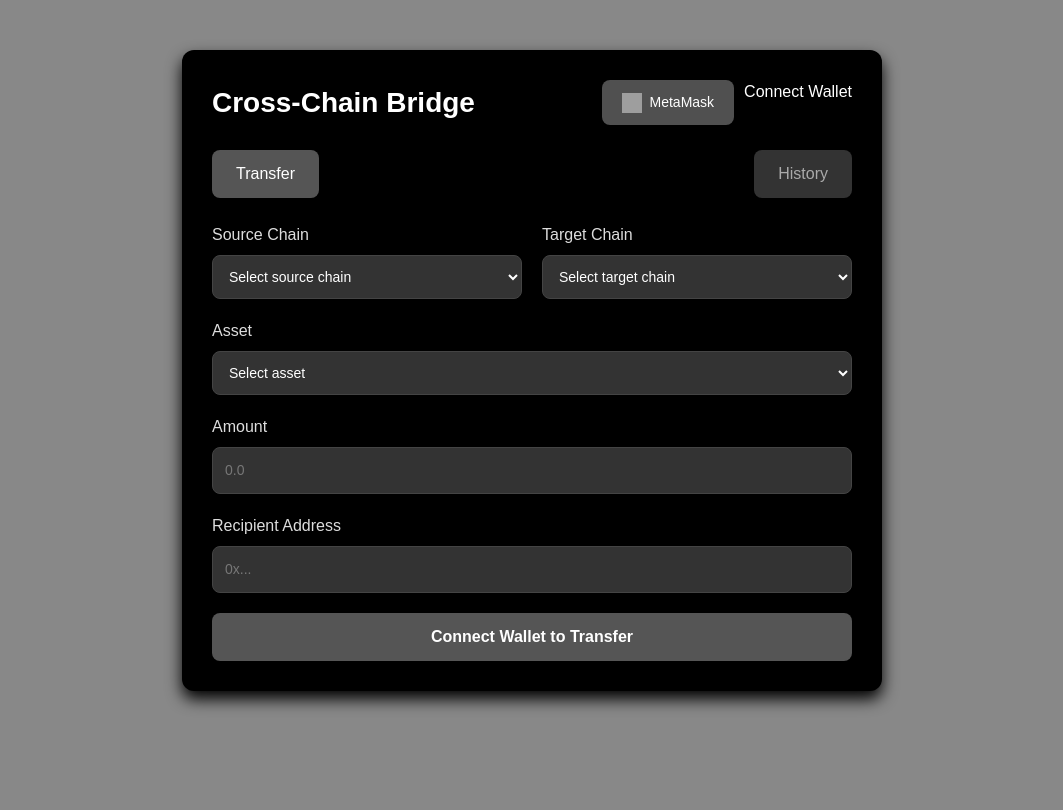
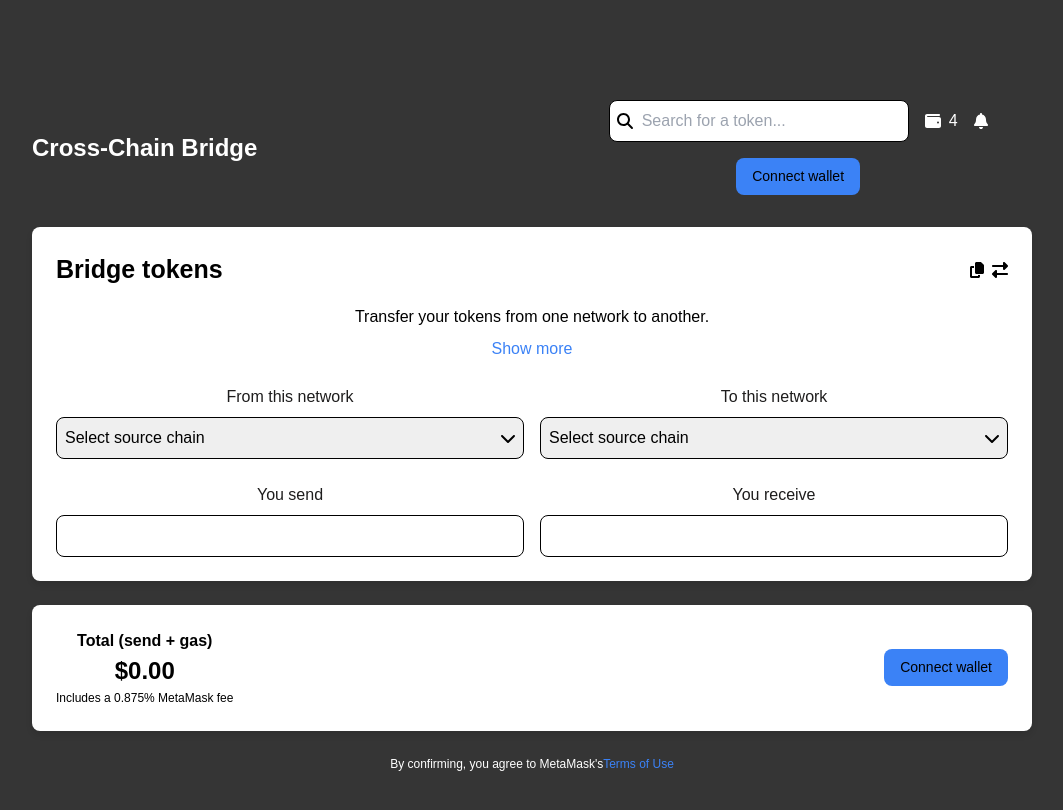
Before and after one commit to itshivams/Cross-Chain-Bridge, a Next.js app in the folder frontend/: page / in a window 1280 px wide. Shown: the top 810 px of the page, without its empty margins (108-1171 px from the left). Built offline with nearby package versions, Linux system fonts and the light colour scheme; grey boxes are pictures that could not be loaded.

Commit message:
fronted updated

```diff
--- a/frontend/package.json
+++ b/frontend/package.json
@@ -10,6 +10,9 @@
   },
   "dependencies": {
     "@ethersproject/providers": "^5.7.2",
+    "@fortawesome/fontawesome-svg-core": "^6.7.2",
+    "@fortawesome/free-solid-svg-icons": "^6.7.2",
+    "@fortawesome/react-fontawesome": "^0.2.2",
     "@hookform/resolvers": "^3.10.0",
     "@walletconnect/web3-provider": "^1.8.0",
     "ethers": "^6.13.5",
--- a/frontend/src/components/TransferForm.tsx
+++ b/frontend/src/components/TransferForm.tsx
@@ -1,173 +1,185 @@
-import { useState } from "react";
-import { useForm } from "react-hook-form";
-import { zodResolver } from "@hookform/resolvers/zod";
-import * as z from "zod";
+import React, { useState } from "react";
 import styles from "../styles/TransferForm.module.css";
-import WalletConnector from "./WalletConnector";
+import Link from "next/link";
+import { FontAwesomeIcon } from "@fortawesome/react-fontawesome";
+import {
+  faSearch,
+  faWallet,
+  faBell,
+  faCopy,
+  faExchangeAlt,
+  faChevronDown,
+} from "@fortawesome/free-solid-svg-icons";
 
-const transferSchema = z.object({
-  sourceChain: z.string().nonempty("Source chain is required"),
-  targetChain: z.string().nonempty("Target chain is required"),
-  asset: z.string().nonempty("Asset is required"),
-  amount: z.number().min(0.01, "Amount must be greater than 0"),
-  recipient: z
-    .string()
-    .startsWith("0x")
-    .length(42, "Invalid recipient address"),
-});
+const TransferForm = () => {
+  const [fromNetwork, setFromNetwork] = useState("");
+  const [toNetwork, setToNetwork] = useState("");
+  const [sendAmount, setSendAmount] = useState("");
+  const [receiveAmount, setReceiveAmount] = useState("");
+  const [message, setMessage] = useState("");
 
-export default function TransferForm() {
-  const [activeTab, setActiveTab] = useState("transfer");
-
-  const {
-    register,
-    handleSubmit,
-    formState: { errors },
-  } = useForm({
-    resolver: zodResolver(transferSchema),
-  });
-
-  const onSubmit = (data) => {
-    console.log("Form Submitted:", data);
-    alert("Transfer initiated!");
+  // Function to handle wallet connection
+  const handleConnectWallet = () => {
+    setMessage("Wallet connected successfully!");
   };
 
-  const connectMetaMask = () => {
-    alert("Connecting to MetaMask...");
-    // Add MetaMask connection logic here
+  // Function to swap "From" and "To" networks
+  const handleSwapNetworks = () => {
+    const temp = fromNetwork;
+    setFromNetwork(toNetwork);
+    setToNetwork(temp);
+    setMessage("Networks swapped successfully!");
   };
 
-  const connectWalletConnect = () => {
-    alert("Connecting to WalletConnect...");
-    // Add WalletConnect connection logic here
+  // Function to copy text to clipboard
+  const handleCopy = () => {
+    const textToCopy = "Your wallet address or other text here";
+    navigator.clipboard
+      .writeText(textToCopy)
+      .then(() => {
+        setMessage("Copied to clipboard!");
+      })
+      .catch(() => {
+        setMessage("Failed to copy to clipboard.");
+      });
   };
 
   return (
-    <div className={styles.formContainer}>
-      {/* Header */}
-      <div className={styles.header}>
+    <div className={styles.container}>
+      <header className={styles.header}>
         <h1 className={styles.title}>Cross-Chain Bridge</h1>
-        <div className={styles.walletButtons}>
+        <div className={styles.headerRight}>
+          <div className={styles.searchWrapper}>
+            <input
+              type="text"
+              placeholder="Search for a token..."
+              className={styles.searchInput}
+            />
+            <FontAwesomeIcon icon={faSearch} className={styles.searchIcon} />
+          </div>
+          <div className={styles.wallet}>
+            <FontAwesomeIcon icon={faWallet} />
+            <span>4</span>
+          </div>
+          <FontAwesomeIcon icon={faBell} />
           <button
-            type="button"
-            className={styles.walletButton}
-            onClick={connectMetaMask}
+            className={styles.connectButton}
+            onClick={handleConnectWallet}
           >
-            <img
-              src="https://uxwing.com/wp-content/themes/uxwing/download/brands-and-social-media/metamask-icon.png"
-              alt="MetaMask"
-            />
-            MetaMask
+            Connect wallet
           </button>
+        </div>
+      </header>
 
-          <WalletConnector />
-        </div>
-      </div>
+      <main>
+        {/* Display messages */}
+        {message && <p className={styles.message}>{message}</p>}
 
-      {/* Tabs */}
-      <div className={styles.tabs}>
-        <button
-          className={`${styles.tab} ${
-            activeTab === "transfer" ? styles.activeTab : ""
-          }`}
-          onClick={() => setActiveTab("transfer")}
-        >
-          Transfer
-        </button>
-        <button
-          className={`${styles.tab} ${
-            activeTab === "history" ? styles.activeTab : ""
-          }`}
-          onClick={() => setActiveTab("history")}
-        >
-          History
-        </button>
-      </div>
+        <div className={styles.card}>
+          <div className={styles.cardHeader}>
+            <h2 className={styles.cardTitle}>Bridge tokens</h2>
+            <div className={styles.cardActions}>
+              <FontAwesomeIcon
+                icon={faCopy}
+                onClick={handleCopy}
+                style={{ cursor: "pointer" }}
+              />
+              <FontAwesomeIcon
+                icon={faExchangeAlt}
+                onClick={handleSwapNetworks}
+                style={{ cursor: "pointer" }}
+              />
+            </div>
+          </div>
+          <p className={styles.cardText}>
+            Transfer your tokens from one network to another.
+          </p>
+          <Link href="#" passHref>
+            <span className={styles.showMore}>Show more</span>
+          </Link>
 
-      {activeTab === "transfer" && (
-        <form className={styles.form} onSubmit={handleSubmit(onSubmit)}>
-          {/* Source Chain */}
-          <div className={styles.fieldRow}>
-            <div className={styles.field}>
-              <label htmlFor="sourceChain">Source Chain</label>
-              <select id="sourceChain" {...register("sourceChain")}>
-                <option value="">Select source chain</option>
-                <option value="ethereum">Ethereum</option>
-                <option value="polygon">Polygon</option>
-                <option value="binance">Binance Smart Chain</option>
-              </select>
-              {errors.sourceChain && (
-                <p className={styles.error}>{errors.sourceChain.message}</p>
-              )}
+          <div className={styles.grid}>
+            <div>
+              <p className={styles.label}>From this network</p>
+              <div className={styles.selectWrapper}>
+                <select
+                  className={styles.select}
+                  value={fromNetwork}
+                  onChange={(e) => setFromNetwork(e.target.value)}
+                >
+                  <option>Select source chain</option>
+                  <option>Ethereum</option>
+                  <option>Polygon</option>
+                  <option>Optimism</option>
+                </select>
+                <FontAwesomeIcon icon={faChevronDown} className={styles.icon} />
+              </div>
             </div>
-            <div className={styles.field}>
-              <label htmlFor="targetChain">Target Chain</label>
-              <select id="targetChain" {...register("targetChain")}>
-                <option value="">Select target chain</option>
-                <option value="ethereum">Ethereum</option>
-                <option value="polygon">Polygon</option>
-                <option value="binance">Binance Smart Chain</option>
-              </select>
-              {errors.targetChain && (
-                <p className={styles.error}>{errors.targetChain.message}</p>
-              )}
+            <div>
+              <p className={styles.label}>To this network</p>
+              <div className={styles.selectWrapper}>
+                <select
+                  className={styles.select}
+                  value={toNetwork}
+                  onChange={(e) => setToNetwork(e.target.value)}
+                >
+                  <option>Select source chain</option>
+                  <option>Ethereum</option>
+                  <option>Polygon</option>
+                  <option>Optimism</option>
+                </select>
+                <FontAwesomeIcon icon={faChevronDown} className={styles.icon} />
+              </div>
             </div>
           </div>
 
-          {/* Asset */}
-          <div className={styles.field}>
-            <label htmlFor="asset">Asset</label>
-            <select id="asset" {...register("asset")}>
-              <option value="">Select asset</option>
-              <option value="eth">ETH</option>
-              <option value="usdt">USDT</option>
-              <option value="matic">MATIC</option>
-            </select>
-            {errors.asset && (
-              <p className={styles.error}>{errors.asset.message}</p>
-            )}
+          <div className={styles.grid}>
+            <div>
+              <p className={styles.label}>You send</p>
+              <input
+                type="text"
+                className={styles.input}
+                value={sendAmount}
+                onChange={(e) => setSendAmount(e.target.value)}
+              />
+            </div>
+            <div>
+              <p className={styles.label}>You receive</p>
+              <input
+                type="text"
+                className={styles.input}
+                value={receiveAmount}
+                onChange={(e) => setReceiveAmount(e.target.value)}
+              />
+            </div>
           </div>
+        </div>
 
-          {/* Amount */}
-          <div className={styles.field}>
-            <label htmlFor="amount">Amount</label>
-            <input
-              id="amount"
-              type="number"
-              step="0.01"
-              placeholder="0.0"
-              {...register("amount", { valueAsNumber: true })}
-            />
-            {errors.amount && (
-              <p className={styles.error}>{errors.amount.message}</p>
-            )}
+        <div className={styles.card}>
+          <div className={styles.cardFooter}>
+            <div>
+              <p className={styles.total}>Total (send + gas)</p>
+              <p className={styles.totalAmount}>$0.00</p>
+              <p className={styles.fee}>Includes a 0.875% MetaMask fee</p>
+            </div>
+            <button
+              className={styles.connectButton}
+              onClick={handleConnectWallet}
+            >
+              Connect wallet
+            </button>
           </div>
+        </div>
 
-          {/* Recipient Address */}
-          <div className={styles.field}>
-            <label htmlFor="recipient">Recipient Address</label>
-            <input
-              id="recipient"
-              type="text"
-              placeholder="0x..."
-              {...register("recipient")}
-            />
-            {errors.recipient && (
-              <p className={styles.error}>{errors.recipient.message}</p>
-            )}
-          </div>
-
-          <button type="submit" className={styles.submitButton}>
-            Connect Wallet to Transfer
-          </button>
-        </form>
-      )}
-
-      {activeTab === "history" && (
-        <div className={styles.history}>
-          <p>No transfer history yet.</p>
-        </div>
-      )}
+        <p className={styles.terms}>
+          By confirming, you agree to MetaMask's
+          <Link href="https://consensys.io/terms-of-use" passHref>
+            <span className={styles.termsLink}>Terms of Use</span>
+          </Link>
+        </p>
+      </main>
     </div>
   );
-}
+};
+
+export default TransferForm;
--- a/frontend/src/styles/TransferForm.module.css
+++ b/frontend/src/styles/TransferForm.module.css
@@ -1,161 +1,239 @@
-/* Wrap everything in a container class */
-.formContainer {
-  max-width: 700px;
-  margin: 50px auto;
-  padding: 30px;
-  background: #000000;
-  color: #fff;
-  border-radius: 12px;
-  box-shadow: 0 8px 16px rgb(0, 0, 0);
+.container {
+  max-width: 1200px;
+  margin: 0 auto;
+  padding: 20px;
 }
 
 .header {
   display: flex;
-  justify-content: space-between;
+  flex-direction: column;
   align-items: center;
-  margin-bottom: 25px;
+  gap: 16px;
+  margin-bottom: 32px;
 }
 
 .title {
-  font-size: 28px;
-  font-weight: 600;
-  color: #fff;
+  font-size: 24px;
+  font-weight: bold;
+  color: #ffffff;
+  text-align: center;
 }
 
-.walletButtons {
+.headerRight {
   display: flex;
-  gap: 10px;
+  align-items: center;
+  gap: 16px;
+  flex-wrap: wrap;
+  justify-content: center;
 }
 
-.walletButton {
+.searchWrapper {
+  position: relative;
+  width: 100%;
+  max-width: 300px;
+}
+
+.searchInput {
+  width: 100%;
+  padding-left: 32px;
+  padding-right: 8px;
+  padding-top: 8px;
+  padding-bottom: 8px;
+  border: 1px solid #000000;
+  border-radius: 8px;
+}
+
+.searchIcon {
+  position: absolute;
+  left: 8px;
+  top: 50%;
+  transform: translateY(-50%);
+  color: #000000;
+}
+
+.wallet {
   display: flex;
   align-items: center;
   gap: 8px;
-  padding: 12px 20px;
-  background: #505050;
-  color: #fff;
-  border: none;
-  border-radius: 8px;
-  cursor: pointer;
-  font-size: 14px;
-  transition: all 0.3s ease;
 }
 
-.walletButton:hover {
-  background: #555;
-  transform: translateY(-2px);
+.connectButton {
+  background-color: #3b82f6;
+  color: rgb(0, 0, 0);
+  padding: 8px 16px;
+  border-radius: 8px;
+  font-size: 14px;
+  cursor: pointer;
 }
 
-.walletButton img {
-  width: 20px;
-  height: 20px;
+.card {
+  background-color: white;
+  border-radius: 8px;
+  box-shadow: 0 4px 6px rgba(0, 0, 0, 0.1);
+  padding: 16px;
+  margin-bottom: 24px;
+  color: #000000;
 }
 
-.tabs {
+.cardHeader {
   display: flex;
-  justify-content: space-between;
-  margin-bottom: 25px;
+  flex-direction: column;
+  align-items: center;
+  gap: 8px;
+  margin-bottom: 16px;
 }
 
-.tab {
-  padding: 12px 24px;
-  background: #333;
-  color: #aaa;
-  border: none;
-  border-radius: 8px;
-  cursor: pointer;
-  transition: all 0.3s ease;
+.cardTitle {
+  font-size: 20px;
+  font-weight: 600;
+  color: #000000;
+  text-align: center;
 }
 
-.tab:hover {
-  background: #444;
-  color: #fff;
-  transform: translateY(-2px);
+.cardActions {
+  display: flex;
+  gap: 8px;
 }
 
-.activeTab {
-  background: #555;
-  color: #fff;
+.cardText {
+  color: #000000;
+  margin-bottom: 8px;
+  text-align: center;
 }
 
-.form {
+.showMore {
+  color: #3b82f6;
+  cursor: pointer;
+  text-align: center;
+  display: block;
+}
+
+.grid {
+  display: grid;
+  grid-template-columns: 1fr;
+  gap: 16px;
+  margin-top: 24px;
+}
+
+.label {
+  margin-bottom: 8px;
+  color: #1e1d1d;
+  text-align: center;
+}
+
+.selectWrapper {
+  position: relative;
+}
+
+.select {
+  width: 100%;
+  padding: 8px;
+  border: 1px solid #000000;
+  border-radius: 8px;
+  appearance: none;
+}
+
+.icon {
+  position: absolute;
+  right: 8px;
+  top: 50%;
+  transform: translateY(-50%);
+}
+
+.input {
+  width: 100%;
+  padding: 8px;
+  border: 1px solid #000000;
+  border-radius: 8px;
+}
+
+.cardFooter {
   display: flex;
   flex-direction: column;
-  gap: 20px;
+  align-items: center;
+  gap: 16px;
 }
 
-.fieldRow {
-  display: flex;
-  gap: 20px;
+.total {
+  font-weight: 600;
+  text-align: center;
 }
 
-.field {
-  display: flex;
-  flex-direction: column;
-  flex: 1;
+.totalAmount {
+  font-size: 24px;
+  font-weight: 700;
+  text-align: center;
 }
 
-.field label {
-  margin-bottom: 8px;
-  font-size: 16px;
-  color: #ddd;
+.fee {
+  font-size: 12px;
+  color: #000000;
+  text-align: center;
 }
 
-.field select,
-.field input {
-  padding: 12px;
-  border: 1px solid #444;
-  border-radius: 8px;
-  background: #333;
-  color: #fff;
-  font-size: 14px;
-  transition: border-color 0.3s ease;
+.terms {
+  text-align: center;
+  font-size: 12px;
+  color: #ffffff;
+  margin-top: 16px;
 }
 
-.field select:hover,
-.field input:hover {
-  border-color: #666;
+.termsLink {
+  color: #3b82f6;
+  cursor: pointer;
 }
 
-.field select:focus,
-.field input:focus {
-  border-color: #888;
-  outline: none;
+.message {
+  color: green;
+  text-align: center;
+  margin: 10px 0;
+  font-size: 14px;
 }
 
-.field input::placeholder {
-  color: #777;
+.cardActions i {
+  margin: 0 10px;
+  transition: color 0.3s ease;
 }
 
-.error {
-  color: #ff4d4d;
-  font-size: 12px;
-  margin-top: 5px;
+.cardActions i:hover {
+  color: #0070f3;
+  cursor: pointer;
 }
 
-.submitButton {
-  padding: 12px;
-  background: #555;
-  color: #fff;
-  border: none;
-  border-radius: 8px;
-  cursor: pointer;
-  font-size: 16px;
-  font-weight: 600;
-  transition: all 0.3s ease;
+/* Media Queries for Responsiveness */
+@media (min-width: 600px) {
+  .header {
+    flex-direction: row;
+    justify-content: space-between;
+  }
+
+  .cardHeader {
+    flex-direction: row;
+    justify-content: space-between;
+    align-items: center;
+  }
+
+  .grid {
+    grid-template-columns: repeat(2, 1fr);
+  }
+
+  .cardFooter {
+    flex-direction: row;
+    justify-content: space-between;
+    align-items: center;
+  }
 }
 
-.submitButton:hover {
-  background: #666;
-  transform: translateY(-2px);
+@media (min-width: 900px) {
+  .container {
+    padding: 100px;
+  }
+
+  .card {
+    padding: 24px;
+  }
+
+  .cardTitle {
+    font-size: 25px;
+  }
 }
-
-.history {
-  text-align: center;
-  font-size: 16px;
-  color: #aaa;
-  padding: 20px;
-  background: #333;
-  border-radius: 8px;
-  margin-top: 20px;
-}
--- a/frontend/src/styles/globals.css
+++ b/frontend/src/styles/globals.css
@@ -3,13 +3,13 @@
 @tailwind utilities;
 
 :root {
-  --background: #888888;
+  --background: #353535;
   --foreground: #ffffff;
 }
 
 @media (prefers-color-scheme: dark) {
   :root {
-    --background: #7f7f7f;
+    --background: #000000;
     --foreground: #ededed;
   }
 }
```
Also changed, not shown: 1 other file (tests, documents, lock files or other folders).
